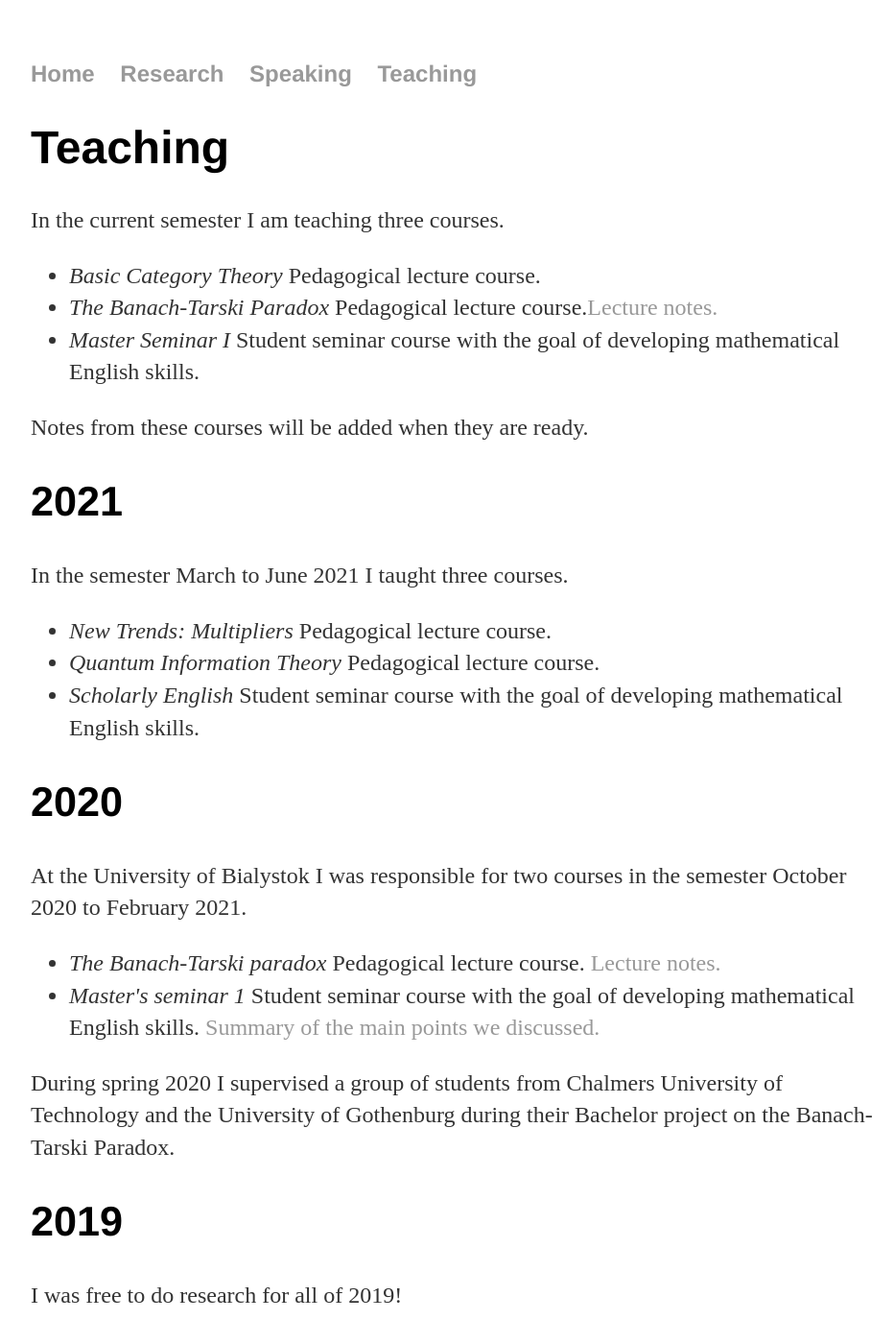
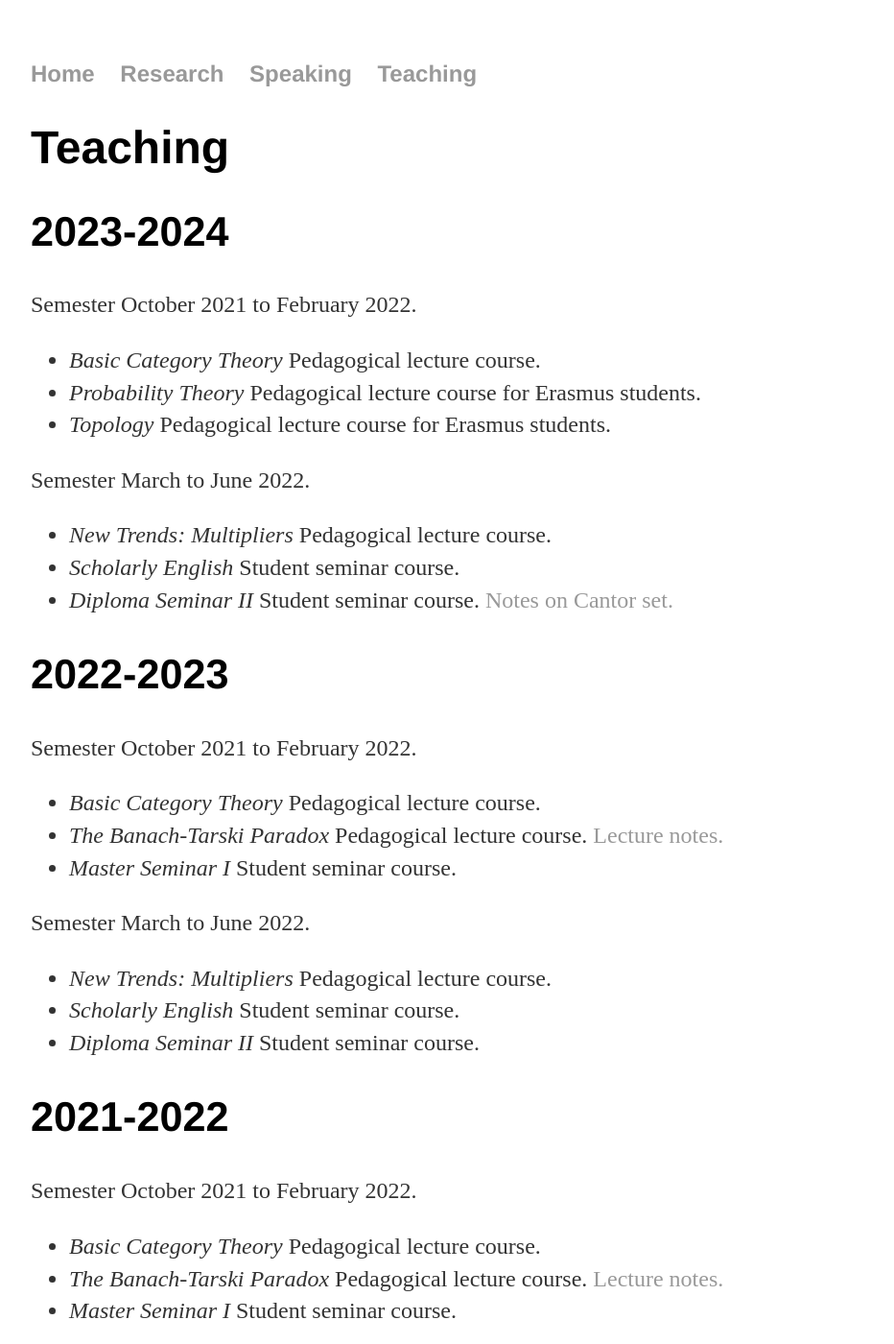
Before and after one commit to andrewmckeemaths/andrewmckeemaths.github.io, a Jekyll site: the page built from teaching/index.html, in a window 1280 px wide and 1400 px high. Shown: the whole window at 96% size, without its empty margins (160-1092 px from the left). Built offline with Jekyll 4.4.1, drawn with Linux system fonts in a browser that asks for light colours; some of the changed text lies outside the part shown.

Commit message:
Update index.html
Began update of teaching

```diff
--- a/teaching/index.html
+++ b/teaching/index.html
@@ -5,16 +5,66 @@ title: Andrew McKee
 
 <h1>Teaching</h1>
 
-<p>In the current semester I am teaching three courses.</p>
+<h2>2023-2024</h2>
+
+<p>Semester October 2021 to February 2022.</p>
   <ul>
     <li><em>Basic Category Theory</em> Pedagogical lecture course.</li>
-    <li><em>The Banach-Tarski Paradox</em> Pedagogical lecture course.<a href="UwBteaching/BanachTarskiParadoxMcKee.pdf" target="_blank">Lecture notes.</a></li>
-    <li><em>Master Seminar I</em> Student seminar course with the goal of developing mathematical English skills.</li>
+    <li><em>Probability Theory</em> Pedagogical lecture course for Erasmus students.
+    <li><em>Topology</em> Pedagogical lecture course for Erasmus students.</li>
   </ul>
 
-<p>Notes from these courses will be added when they are ready.</p>
+<p>Semester March to June 2022.</p>
+  <ul>
+    <li><em>New Trends: Multipliers</em> Pedagogical lecture course.</li>
+    <li><em>Scholarly English</em> Student seminar course.</li>
+    <li><em>Diploma Seminar II</em> Student seminar course. <a href="UwBteaching/BanachTarskiParadoxMcKee.pdf" target="_blank">Notes on Cantor set.</a></li> </li>
+  </ul>
 
-<h2>2021</h2>
+
+
+<h2>2022-2023</h2>
+
+<p>Semester October 2021 to February 2022.</p>
+  <ul>
+    <li><em>Basic Category Theory</em> Pedagogical lecture course.</li>
+    <li><em>The Banach-Tarski Paradox</em> Pedagogical lecture course. <a href="UwBteaching/BanachTarskiParadoxMcKee.pdf" target="_blank">Lecture notes.</a></li>
+    <li><em>Master Seminar I</em> Student seminar course.</li>
+  </ul>
+
+<p>Semester March to June 2022.</p>
+  <ul>
+    <li><em>New Trends: Multipliers</em> Pedagogical lecture course.</li>
+    <li><em>Scholarly English</em> Student seminar course.</li>
+    <li><em>Diploma Seminar II</em> Student seminar course.</li>
+  </ul>
+
+
+
+<h2>2021-2022</h2>
+
+<p>Semester October 2021 to February 2022.</p>
+  <ul>
+    <li><em>Basic Category Theory</em> Pedagogical lecture course.</li>
+    <li><em>The Banach-Tarski Paradox</em> Pedagogical lecture course. <a href="UwBteaching/BanachTarskiParadoxMcKee.pdf" target="_blank">Lecture notes.</a></li>
+    <li><em>Master Seminar I</em> Student seminar course.</li>
+  </ul>
+
+<p>Semester March to June 2022.</p>
+  <ul>
+    <li><em>New Trends: Multipliers</em> Pedagogical lecture course.</li>
+    <li><em>Scholarly English</em> Student seminar course.</li>
+    <li><em>Diploma Seminar II</em> Student seminar course.</li>
+  </ul>
+
+
+<h2>2020-2021</h2>
+
+<p>At the University of Bialystok I was responsible for two courses in the semester October 2020 to February 2021.</p>
+  <ul>
+    <li><em>The Banach-Tarski paradox</em> Pedagogical lecture course. <a href="UwBteaching/BanachTarskiParadoxMcKee.pdf" target="_blank">Lecture notes.</a></li>
+    <li><em>Master seminar I</em> Student seminar course. <a href="UwBteaching/EnglishPresentationNotes.pdf" target="_blank">Summary of the main points we discussed.</a></li>
+  </ul>
 
 <p>In the semester March to June 2021 I taught three courses.</p>
   <ul>
@@ -24,19 +74,12 @@ title: Andrew McKee
   </ul>
 
 
-<h2>2020</h2>
+<h2>2019-2020</h2>
 
-<p>At the University of Bialystok I was responsible for two courses in the semester October 2020 to February 2021.</p>
-  <ul>
-    <li><em>The Banach-Tarski paradox</em> Pedagogical lecture course. <a href="UwBteaching/BanachTarskiParadoxMcKee.pdf" target="_blank">Lecture notes.</a></li>
-    <li><em>Master's seminar 1</em> Student seminar course with the goal of developing mathematical English skills. <a href="UwBteaching/EnglishPresentationNotes.pdf" target="_blank">Summary of the main points we discussed.</a></li>
-  </ul>
+<p>I was free to do research for all of 2019!</p>
 
 <p>During spring 2020 I supervised a group of students from Chalmers University of Technology and the University of Gothenburg during their Bachelor project on the Banach-Tarski Paradox.</p>
 
-<h2>2019</h2>
-
-<p>I was free to do research for all of 2019!</p>
 
 <h2>2018</h2>
 
```
